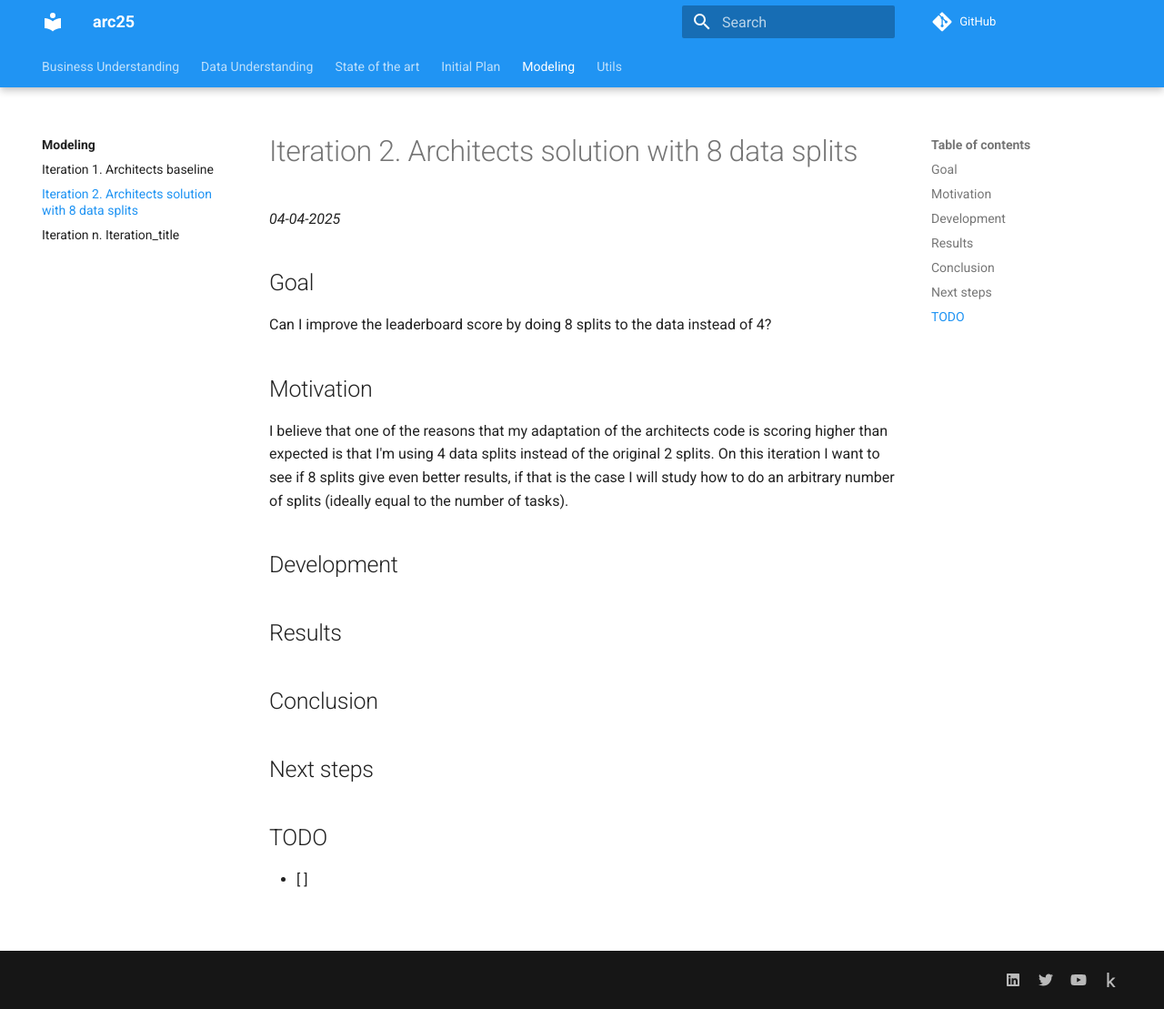
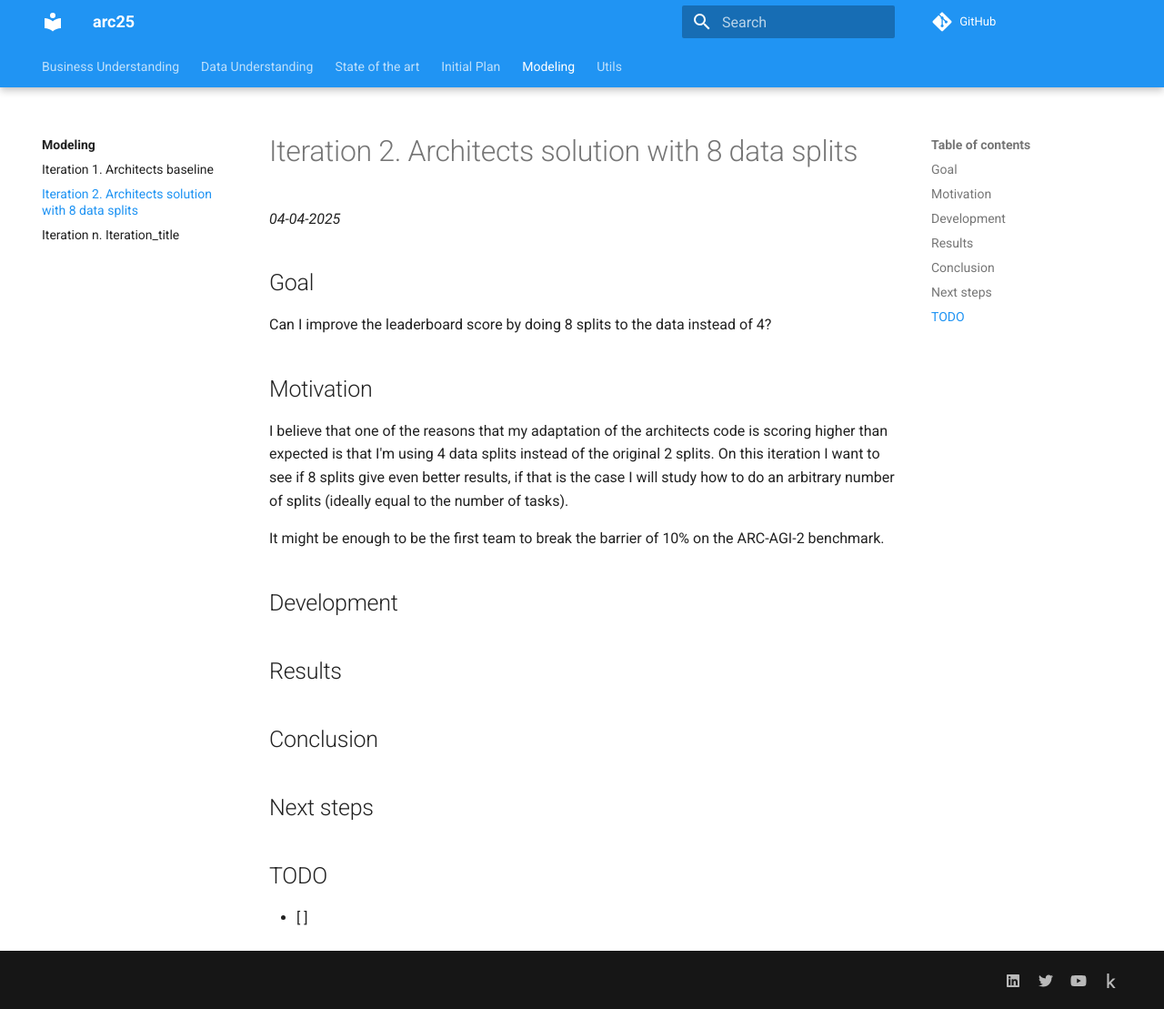
Before and after one commit to ironbar/arc25, an MkDocs documentation site: the page built from docs/modeling/Iteration_02.md, in a window 1280 px wide and 1109 px high. Shown: the whole window at 91% size. Built offline with MkDocs 1.6.1 and Material for MkDocs 9.7.7, drawn with Linux system fonts in a browser that asks for light colours; comment, search, counter and statistics services are not loaded.

Commit message:
updated documentation

```diff
--- a/docs/modeling/Iteration_02.md
+++ b/docs/modeling/Iteration_02.md
@@ -11,6 +11,8 @@ Can I improve the leaderboard score by doing 8 splits to the data instead of 4?
 I believe that one of the reasons that my adaptation of the architects code is scoring higher than expected is that I'm using 4 data splits instead of the original 2 splits. On this iteration I want to see if 8 splits give even better results, if that is the case I will study how
 to do an arbitrary number of splits (ideally equal to the number of tasks).
 
+It might be enough to be the first team to break the barrier of 10% on the ARC-AGI-2 benchmark.
+
 ## Development
 
 ## Results
```
